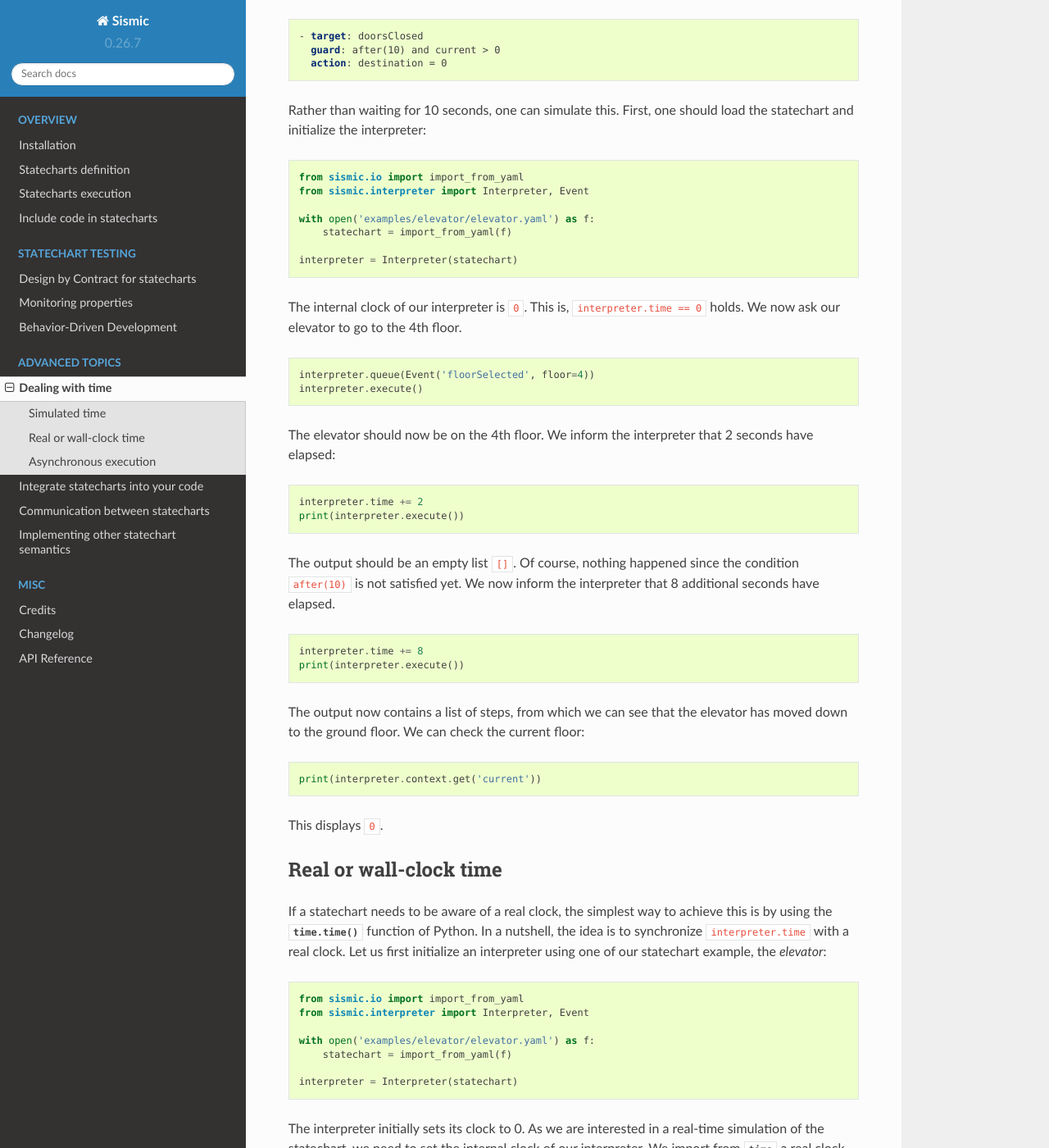
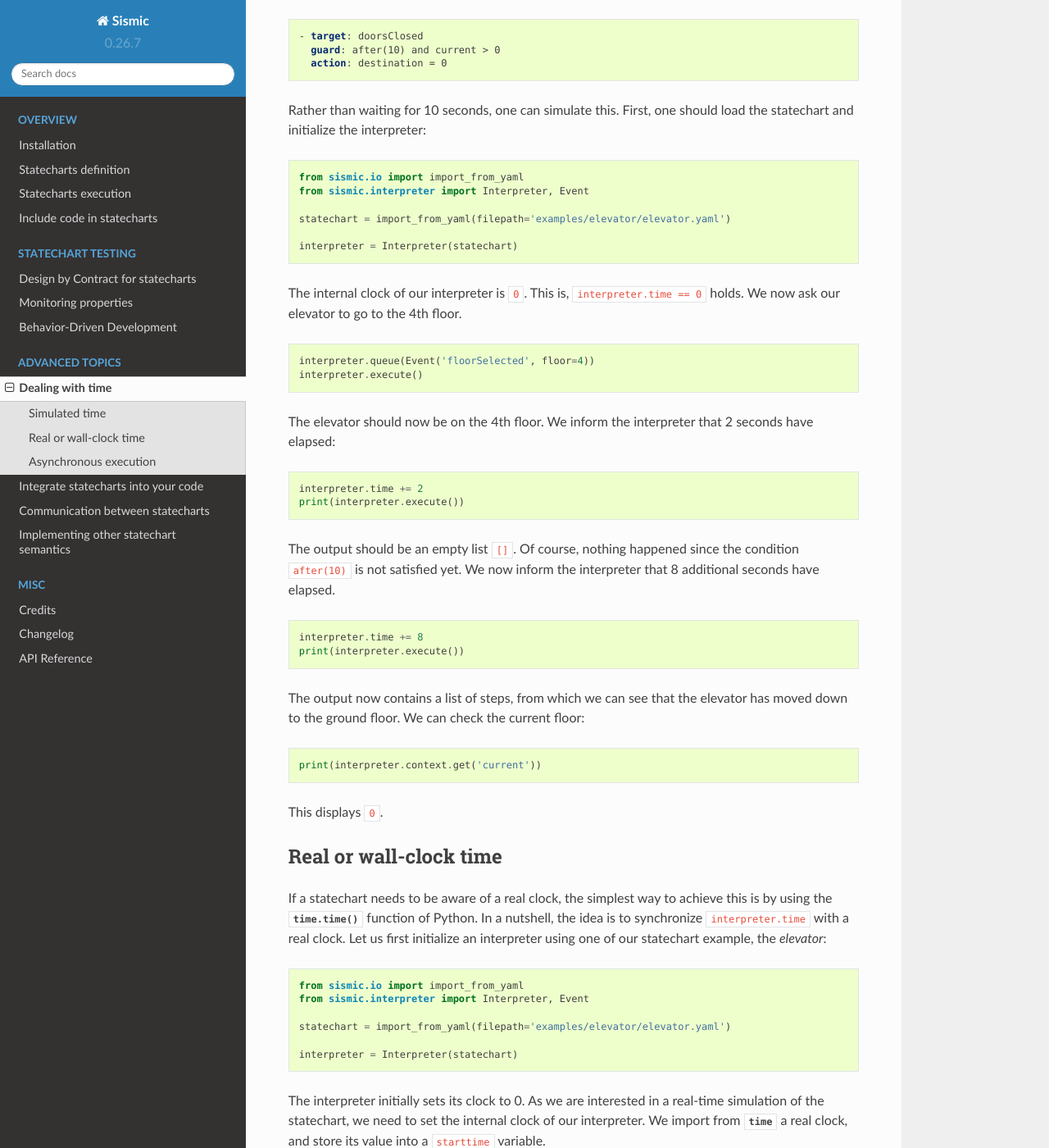
Before and after one commit to AlexandreDecan/sismic, a Sphinx documentation site: the page built from docs/time.rst, in a window 1280 px wide and 1400 px high, scrolled down 775 px. Shown: the whole window at 82% size. Built offline with Sphinx 7.4.7 and the Read the Docs theme 2.0.0, drawn with Linux system fonts in a browser that asks for light colours; some of the changed text lies outside the part shown.

Commit message:
``import_from_yaml`` accepts a ``filepath`` argument

```diff
--- a/CHANGELOG.rst
+++ b/CHANGELOG.rst
@@ -1,11 +1,17 @@
 Changelog
 =========
+
+Unreleased
+----------
+
+- (Added) ``import_from_yaml`` accepts a ``filepath`` argument.
 
 
 0.26.7 (2018-03-21)
 -------------------
 
 - (Removed) Nested context (ie. nested variable scopes) for the Python code evaluator.
+- (Fixed) BDD step *expression {expression} holds*.
 
 
 0.26.6 (2018-03-17)
--- a/docs/execution.rst
+++ b/docs/execution.rst
@@ -90,8 +90,7 @@ Consider the following example:
     from sismic.interpreter import Interpreter
 
     # Load statechart from yaml file
-    with open('examples/elevator/elevator.yaml') as f:
-        elevator = import_from_yaml(f)
+    elevator = import_from_yaml(filepath='examples/elevator/elevator.yaml')
 
     # Create an interpreter for this statechart
     interpreter = Interpreter(elevator)
--- a/docs/time.rst
+++ b/docs/time.rst
@@ -43,8 +43,7 @@ First, one should load the statechart and initialize the interpreter:
     from sismic.io import import_from_yaml
     from sismic.interpreter import Interpreter, Event
 
-    with open('examples/elevator/elevator.yaml') as f:
-        statechart = import_from_yaml(f)
+    statechart = import_from_yaml(filepath='examples/elevator/elevator.yaml')
 
     interpreter = Interpreter(statechart)
 
@@ -114,8 +113,7 @@ Let us first initialize an interpreter using one of our statechart example, the
     from sismic.io import import_from_yaml
     from sismic.interpreter import Interpreter, Event
 
-    with open('examples/elevator/elevator.yaml') as f:
-        statechart = import_from_yaml(f)
+    statechart = import_from_yaml(filepath='examples/elevator/elevator.yaml')
 
     interpreter = Interpreter(statechart)
 
@@ -181,8 +179,7 @@ This is illustrated in the following example.
     import time
 
     # Load statechart and create an interpreter
-    with open('examples/elevator.yaml') as f:
-        statechart = import_from_yaml(f)
+    statechart = import_from_yaml(filepath='examples/elevator.yaml')
 
     # Set the initial time
     interpreter = Interpreter(statechart)
```
Also changed, not shown: docs/communication.rst (+5 -5 lines), docs/contract.rst (+7 -7 lines), docs/format.rst (+15 -5 lines), docs/examples/elevator/elevator.png, 6 other files.
